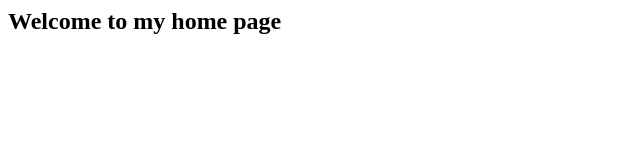
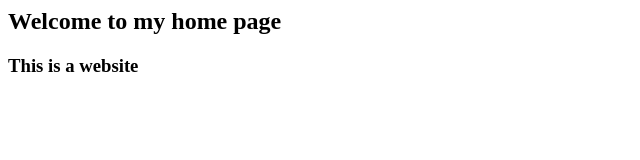
Before and after one commit to elysensengiyumva9-netizen/WebApp, a plain HTML site: page login.html in a window 1280 px wide. Shown: the whole page, without its empty margins (0-640 px from the left). Drawn offline with Linux system fonts and the light colour scheme.

Commit message:
Login file modified

```diff
--- a/login.html
+++ b/login.html
@@ -4,5 +4,6 @@
 </head>
 <body>
 <h2> Welcome to my home page </h2>
+<h3> This is a website </h3>
 </body>
 </html>
```
